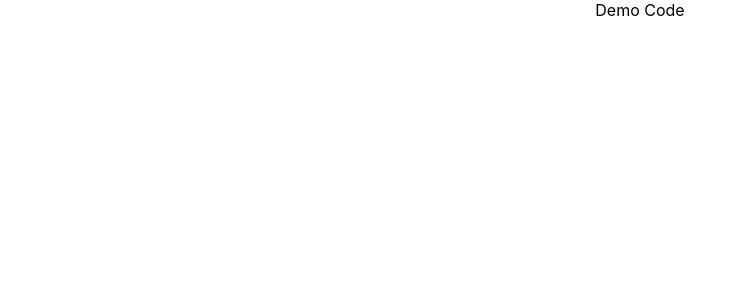
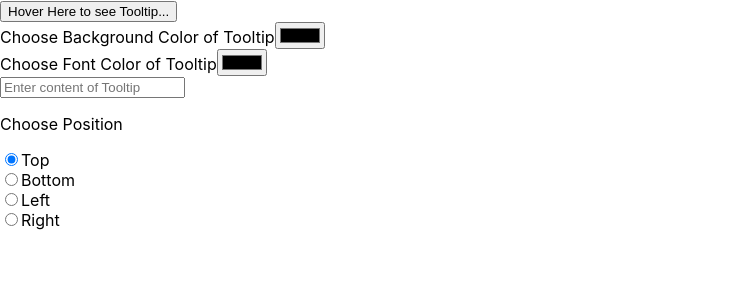
Before and after one commit to mohit-kumar-garg/react-tooltip, a React (Create React App) app: page / in a window 1280 px wide. Shown: the top 300 px of the page, without its empty margins (0-747 px from the left). Built offline with nearby package versions, Linux system fonts and the light colour scheme.

Commit message:
Created required fields to take configurations as input

```diff
--- a/src/components/App.js
+++ b/src/components/App.js
@@ -1,7 +1,47 @@
+import React from "react";
+
 import "../assets/css/App.css";
 
-function App() {
-  return <div className="App">Demo Code</div>;
+class App extends React.Component {
+  render() {
+    return (
+      <div className="container">
+        <button>Hover Here to see Tooltip...</button>
+
+        <div className="configurations">
+          <label htmlFor="bg-color">Choose Background Color of Tooltip</label>
+          <input type="Color" id="bg-color"></input>
+
+          <br />
+          <label htmlFor="font-color">Choose Font Color of Tooltip</label>
+          <input type="Color" id="font-color"></input>
+
+          <br />
+          <input type="text" placeholder="Enter content of Tooltip"></input>
+
+          <p>Choose Position</p>
+
+          <input
+            type="radio"
+            name="position"
+            value="Top"
+            defaultChecked
+          ></input>
+          <label>Top</label>
+          <br />
+          <input type="radio" name="position" value="Bottom"></input>
+          <label>Bottom</label>
+          <br />
+          <input type="radio" name="position" value="Left"></input>
+          <label>Left</label>
+          <br />
+          <input type="radio" name="position" value="Right"></input>
+          <label>Right</label>
+          <br />
+        </div>
+      </div>
+    );
+  }
 }
 
 export default App;
```
